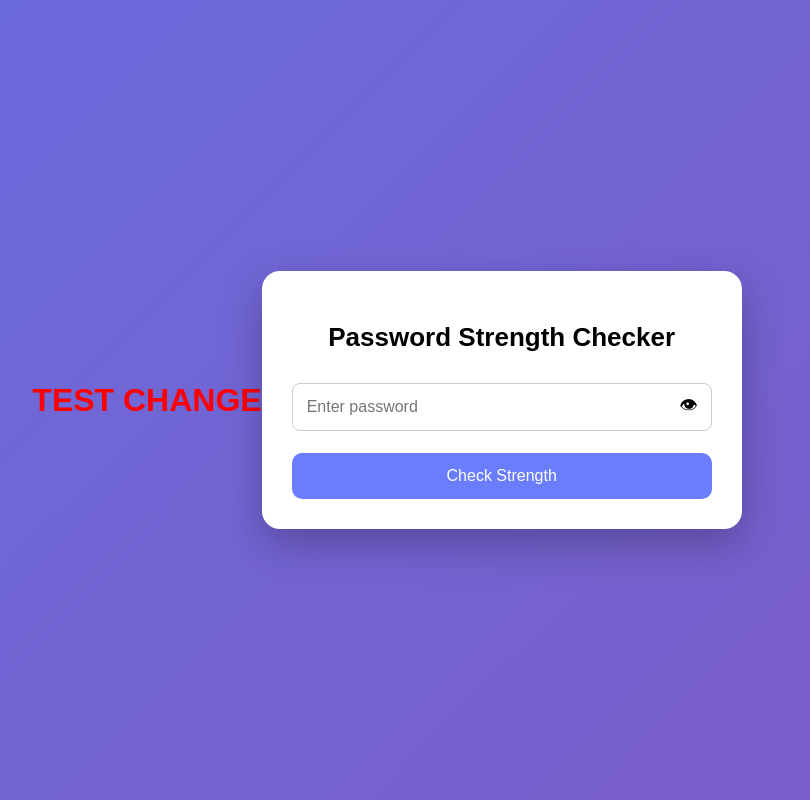
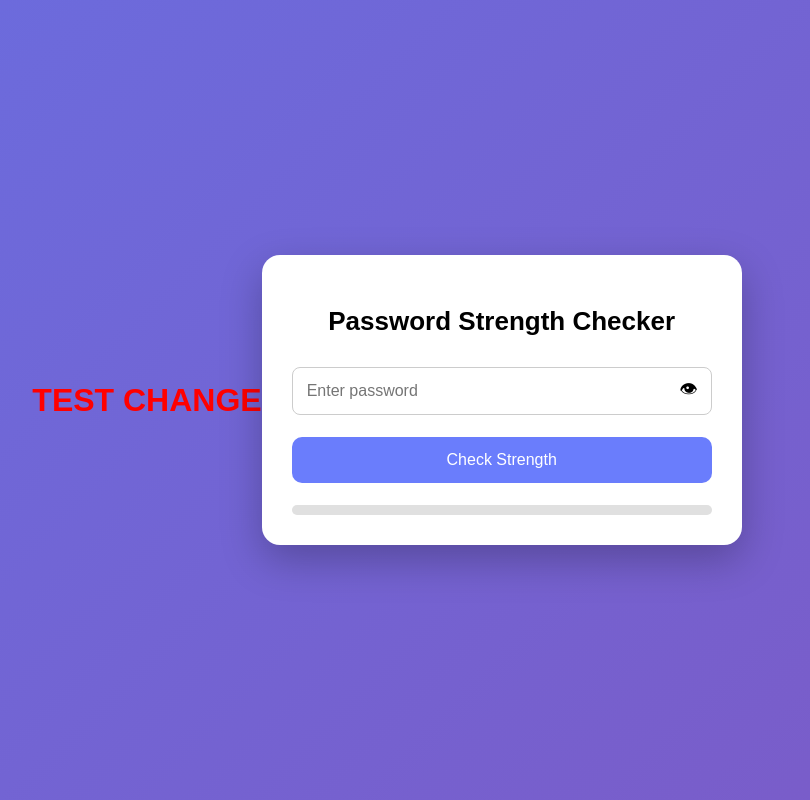
Before and after one commit to srinidhi9292/password_strength_checker, a Flask app: page / in a window 1280 px wide. Shown: the whole page, without its empty margins (253-1063 px from the left). Run offline with Flask 3, Linux system fonts and the light colour scheme.

Commit message:
Revamp password strength checker interface and logic
Updated the password strength checker functionality and UI.

```diff
--- a/password_checker/templates/index.html
+++ b/password_checker/templates/index.html
@@ -6,38 +6,52 @@
     <link rel="stylesheet" href="style.css">
 </head>
 <body>
+
 <h1 style="color:red;">TEST CHANGE</h1>
+
 <div class="card">
     <h2>Password Strength Checker</h2>
 
-    <form method="POST">
-        <div class="input-box">
-            <input type="password" name="password" id="pwd" placeholder="Enter password" required>
-            <span class="eye" onclick="toggle()">👁</span>
-        </div>
+    <div class="input-box">
+        <input type="password" id="pwd" placeholder="Enter password">
+        <span class="eye" onclick="toggle()">👁</span>
+    </div>
 
+    <button onclick="checkStrength()">Check Strength</button>
 
-        <button type="submit">Check Strength</button>
-    </form>
+    <p class="result" id="result"></p>
 
-    {% if strength %}
-        <p class="result" style="color: {{ color }};">
-            {{ strength }} Password
-        </p>
-
-        <div class="bar">
-            <div class="fill" style="width: {{ percent }}%; background-color: {{ color }};"></div>
-        </div>
-    {% endif %}
+    <div class="bar">
+        <div class="fill" id="fill"></div>
+    </div>
 </div>
 
 <script>
 function toggle() {
     let p = document.getElementById("pwd");
-    if (p.type === "password") {
-        p.type = "text";
+    p.type = p.type === "password" ? "text" : "password";
+}
+
+function checkStrength() {
+    let pwd = document.getElementById("pwd").value;
+    let result = document.getElementById("result");
+    let fill = document.getElementById("fill");
+
+    if (pwd.length < 6) {
+        result.innerText = "Weak Password";
+        result.style.color = "red";
+        fill.style.width = "30%";
+        fill.style.backgroundColor = "red";
+    } else if (pwd.length < 10) {
+        result.innerText = "Medium Password";
+        result.style.color = "orange";
+        fill.style.width = "60%";
+        fill.style.backgroundColor = "orange";
     } else {
-        p.type = "password";
+        result.innerText = "Strong Password";
+        result.style.color = "green";
+        fill.style.width = "100%";
+        fill.style.backgroundColor = "green";
     }
 }
 </script>
```
